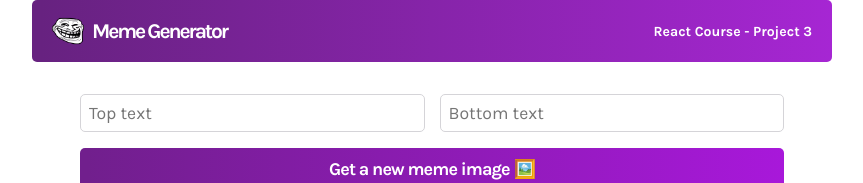
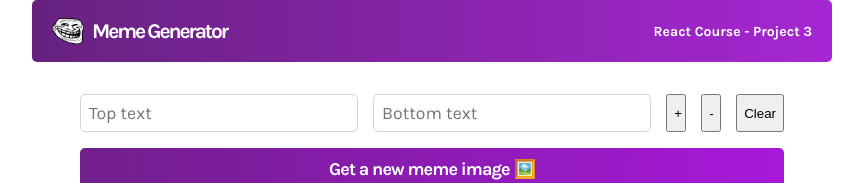
Before and after one commit to alejoelconejo/scrimba-meme, a React (Vite) app: page / in a window 1280 px wide. Shown: the top 183 px of the page, without its empty margins (208-1071 px from the left). Built offline with nearby package versions, Linux system fonts and the light colour scheme; no server answers.

Commit message:
Add buttons to increase font size and clear text

```diff
--- a/src/components/Meme.jsx
+++ b/src/components/Meme.jsx
@@ -13,8 +13,8 @@ export default function Meme() {
   function getMemeImage() {
     const randomNumber = Math.floor(Math.random() * allMemes.length);
     const url = allMemes[randomNumber].url;
-    setMeme((prevState) => {
-      return { ...prevState, randomImage: url };
+    setMeme((prevMeme) => {
+      return { ...prevMeme, randomImage: url };
     });
   }
 
@@ -27,6 +27,12 @@ export default function Meme() {
     getMemes();
   }, []);
 
+  function clearText() {
+    setMeme((prevMeme) => {
+      return { ...prevMeme, topText: "", bottomText: "" };
+    });
+  }
+
   function handleChange(event) {
     const { name, value } = event.target;
     setMeme((prevMeme) => ({
@@ -34,6 +40,8 @@ export default function Meme() {
       [name]: value,
     }));
   }
+
+  const [fontSize, setFontSize] = useState(2);
 
   return (
     <main>
@@ -53,7 +61,21 @@ export default function Meme() {
             name="bottomText"
             type="text"
           />
+          <button
+            className="font-button"
+            onClick={() => setFontSize(fontSize + 0.2)}
+          >
+            +
+          </button>
+          <button
+            className="font-button"
+            onClick={() => setFontSize(fontSize - 0.2)}
+          >
+            -
+          </button>
+          <button onClick={clearText}>Clear</button>
         </div>
+
         <button className="form-button" onClick={getMemeImage}>
           Get a new meme image 🖼️
         </button>
@@ -61,8 +83,15 @@ export default function Meme() {
       <section className="meme-section">
         <div className="meme">
           <img className="meme-img" src={meme.randomImage} />
-          <h2 className="meme--text top">{meme.topText}</h2>
-          <h2 className="meme--text bottom">{meme.bottomText}</h2>
+          <h2 className="meme--text top" style={{ fontSize: `${fontSize}em` }}>
+            {meme.topText}
+          </h2>
+          <h2
+            className="meme--text bottom"
+            style={{ fontSize: `${fontSize}em` }}
+          >
+            {meme.bottomText}
+          </h2>
         </div>
         <DownloadButton randomImage={meme.randomImage} />
       </section>
--- a/src/index.css
+++ b/src/index.css
@@ -61,6 +61,10 @@ body {
   border: 1px solid #d5d4d8;
   border-radius: 5px;
   padding: 0.5rem;
+}
+
+.font-button {
+  width: 20px;
 }
 
 .form-button {
```
